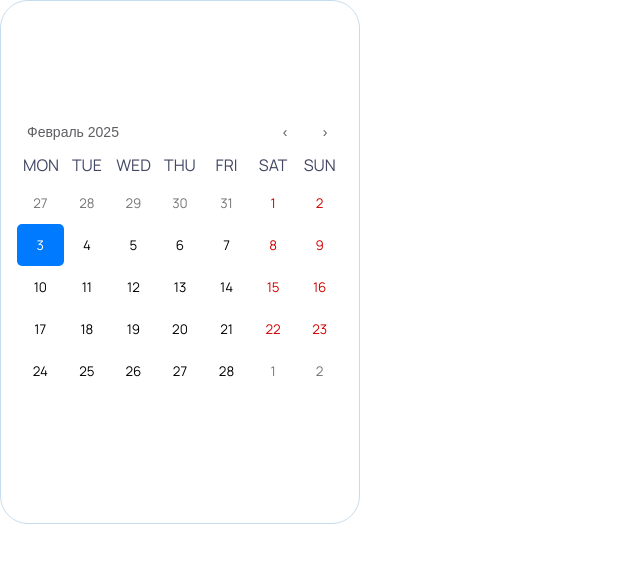
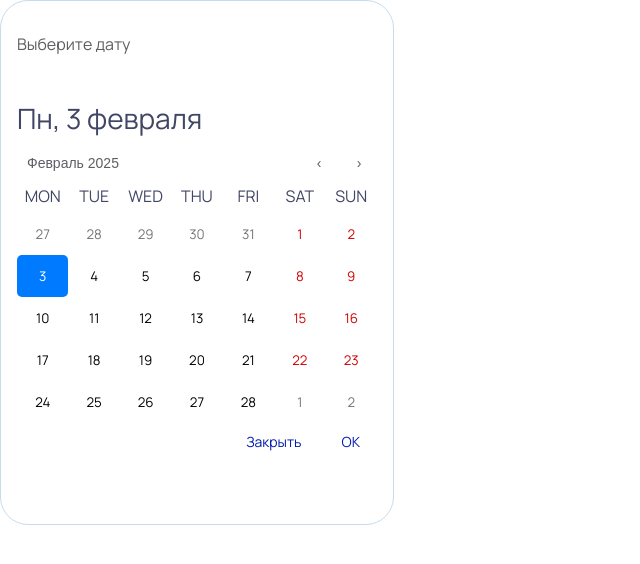
Before and after one commit to allozhkin/SchoolControl, a React (Vite) app: page /Calendar in a window 1280 px wide. Shown: the top 564 px of the page, without its empty margins (0-640 px from the left). Built offline with nearby package versions, Linux system fonts and the light colour scheme.

Commit message:
edited calendar and login form a bit

```diff
--- a/src/components/Calendar/Calendar.tsx
+++ b/src/components/Calendar/Calendar.tsx
@@ -22,6 +22,14 @@ function CalendarComponent() {
 
   return (
     <div className={styles.wrapper}>
+      <h3 className={styles.title}>Выберите дату</h3>
+        {/* Вывод выбранной даты */}
+        <p className={styles.selectedDate}>
+          {value instanceof Date
+            ? value.toLocaleDateString('ru-RU', { weekday: 'short', day: 'numeric', month: 'long' })
+              .replace(/^./, (char) => char.toUpperCase())
+            : 'Не выбрано'}
+        </p>
       <Calendar
         onChange={onChange}
         value={value}
@@ -30,6 +38,11 @@ function CalendarComponent() {
         next2Label={null}
         navigationLabel={({ date }) => formatMonthYear(date)} // Форматирование месяца и года
       />
+
+      <div className={styles.button__box}>
+        <button className={styles.button__calendar}>Закрыть</button>
+        <button className={styles.button__calendar}>ОК</button>
+      </div>
     </div>
   );
 }
--- a/src/components/Calendar/calendar.module.scss
+++ b/src/components/Calendar/calendar.module.scss
@@ -1,11 +1,66 @@
-/* Стилидля основного контейнера календаря */
-:global(.react-calendar) {
+@use '../../styles/color-palette.scss' as *;
+
+.wrapper {
   width: 360px;
-  height: 524px;
+  height: 491px;
   background: white;
   border: 1px solid #C5DCEE;
   border-radius: 28px;
   padding: 16px;
+  display: flex;
+  flex-direction: column;
+  justify-content: center;
+  align-items: center;
+  color: #404664;
+  position: relative;
+}
+
+.title {
+  font-size: 16px;
+  font-weight: 400;
+  line-height: 22px;
+  font-family: 'Manrope';
+  position: absolute;
+  top: 16px;
+  left: 16px;
+  color: $primary-gray-4;
+}
+
+.button__box {
+  padding-top: 8px;
+  margin-left: -22px;
+  gap: 28px;
+  width: 100%;
+  display: flex;
+  justify-content: flex-end;
+}
+
+.button__calendar {
+  font-family: 'Manrope';
+  font-size: 14px;
+  font-weight: 400;
+  line-height: 20px;
+  background-color: transparent;
+  outline: 0;
+  border: 0;
+  color: $accent-blue-1;
+  cursor: pointer;
+}
+
+.selectedDate {
+  font-family: 'Manrope';
+  font-size: 28px;
+  line-height: 34px;
+  color: $primary-black-1;
+  align-self: flex-start;
+}
+
+
+/* Стилидля основного контейнера календаря */
+:global(.react-calendar) {
+  width: 360px;
+  background: white;
+  border: none;
   display: flex;
   flex-direction: column;
   justify-content: center;
--- a/src/components/loginForm/LoginForm.tsx
+++ b/src/components/loginForm/LoginForm.tsx
@@ -1,6 +1,7 @@
 import { useForm } from 'react-hook-form';
 import styles from './login-form.module.scss';
 import Icon from '../ui-kit/Icon/Icon';
+import { Link } from 'react-router-dom';
 
 interface AuthForm {
   'email': string,
@@ -54,6 +55,7 @@ const LoginForm = () => {
                     <label className={styles.login__label} htmlFor='pass'>Пароль</label>
                     {passError && <p className={styles.login__error}>{passError}</p>}
               </div>
+              <Link className={styles.login__recovery}>Забыли пароль?</Link>
               <button className={styles.login__button}>Войти</button>
             </form>
           </div>
--- a/src/components/loginForm/login-form.module.scss
+++ b/src/components/loginForm/login-form.module.scss
@@ -120,4 +120,13 @@
     margin: 0;
     padding: 0;
   }
+
+  &__recovery {
+    text-decoration: none;
+    font-family: 'Manrope', sans-serif;
+    font-size: 14px;
+    font-weight: 400;
+    line-height: 20px;
+    color: $accent-blue-1;
+  }
 }
```
